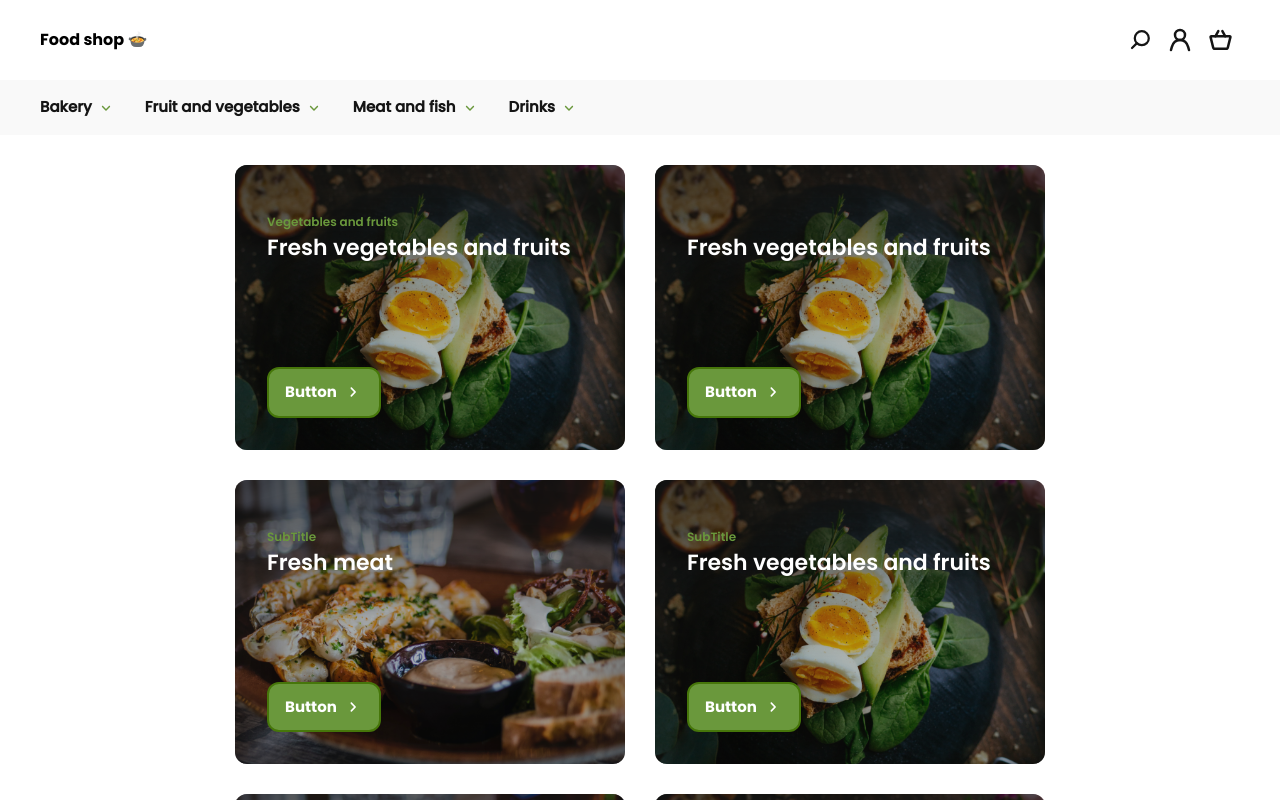
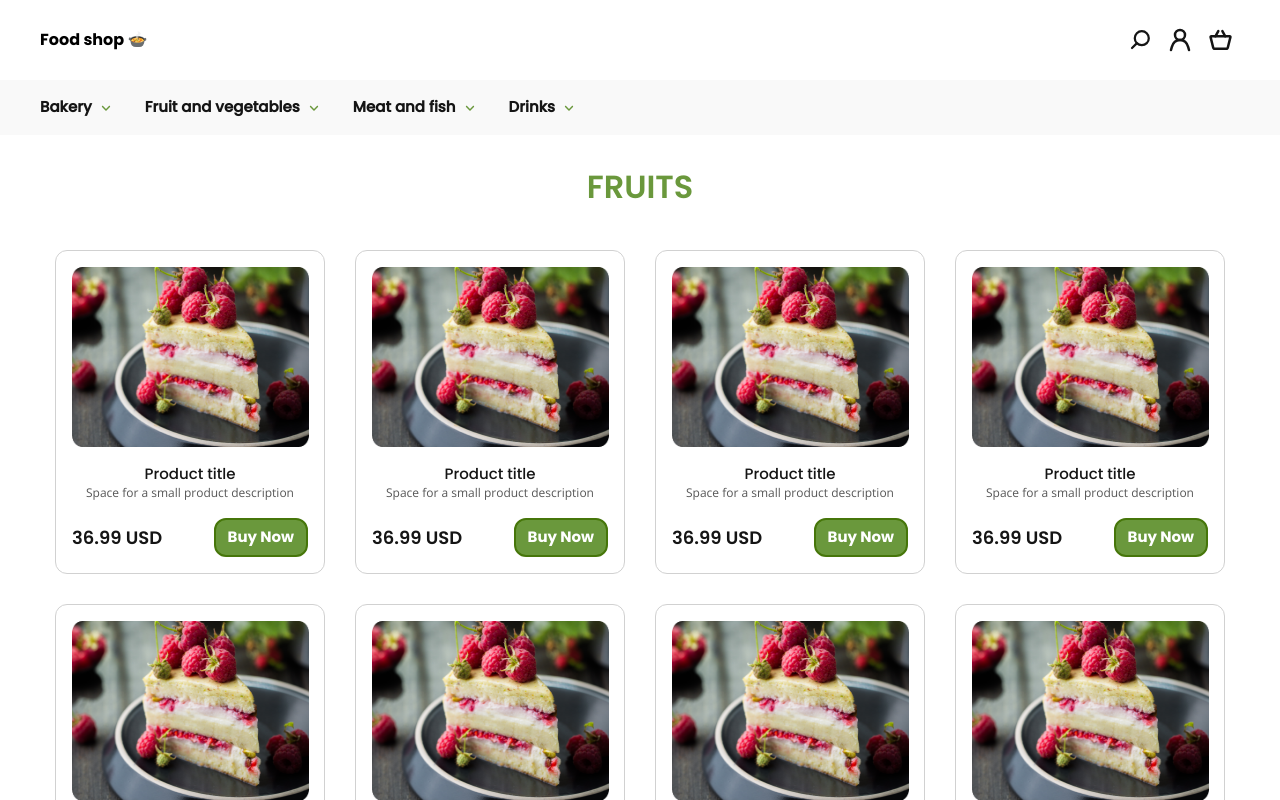
Before and after one commit to blue17yen/food-shop, a React (Create React App) app: page / in a window 1280 px wide. Shown: the top 800 px of the page. Built offline with nearby package versions, Linux system fonts and the light colour scheme.

Commit message:
page layout complete

```diff
--- a/src/App.jsx
+++ b/src/App.jsx
@@ -4,12 +4,8 @@ import styled  from 'styled-components';
 import Header from "./components/Header/Header";
 import Footer from './components/Footer/Footer';
 import NavMenu from './components/NavMenu/NavMenu';
-import { Input } from './components/blocks/Input/Input';
-import { InputSearch } from './components/blocks/Input/InputSearch';
-import { Banner } from './components/blocks/Card/Banner';
-import Container from './components/Container/Container';
-import { Card } from './components/blocks/Card/Card';
 import { Home } from './Pages/Home';
+import ProductCategory from './Pages/ProductCategory';
 
 
 const AppWrap = styled.div`
@@ -28,7 +24,7 @@ function App() {
           <Content>
               <Header />
               <NavMenu />
-              <Home />
+              <ProductCategory />
           </Content>
           <Footer />
       </AppWrap>
--- /dev/null
+++ b/src/Pages/ProductCategory.jsx
@@ -0,0 +1,75 @@
+import React from 'react';
+import styled from 'styled-components';
+import { device } from './../helpers/device';
+import Container from '../components/Container/Container';
+import { Card } from '../components/blocks/Card/Card';
+import { setFont } from './../components/blocks/Text/index';
+import { colors } from '../helpers/colors';
+
+const Wrapper = styled.main`
+    padding: 30px 0 40px;
+`;
+
+const Inner = styled.div`
+    display: flex;
+    flex-direction: column;
+    text-align: center;
+`;
+
+const TitlePage = styled.h1`
+    ${setFont("h1")};
+    color: ${colors.green};
+    text-transform: uppercase;
+    margin: 0 0 40px 0;
+
+    /* @media ${device.tablet} {
+        ${setFont("h1")};
+        color: ${colors.green};
+    } */
+`;
+
+const CardWrapper = styled.div`
+    display: flex;
+    flex-direction: column;
+    align-items: center;
+    row-gap: 20px;
+
+    @media ${device.mobileL} {
+        flex-direction: row;
+        flex-wrap: wrap;
+        justify-content: center;
+        column-gap: 15px;
+        row-gap: 15px;
+    }
+    @media ${device.tablet} {
+        column-gap: 30px;
+        row-gap: 30px;
+    }
+`;
+
+const ProductCategory = () => {
+    return (
+        <Wrapper>
+            <Container>
+                <Inner>
+                    {/* <TitlePage>PROPUCT CATEGORY</TitlePage> */}
+                    <TitlePage>Fruits</TitlePage>
+                    <CardWrapper>
+                        <Card />
+                        <Card />
+                        <Card />
+                        <Card />
+                        <Card />
+                        <Card />
+                        <Card />
+                        <Card />
+                        <Card />
+                        <Card />
+                    </CardWrapper>
+                </Inner>
+            </Container>
+        </Wrapper>
+    );
+}
+
+export default ProductCategory;
```
